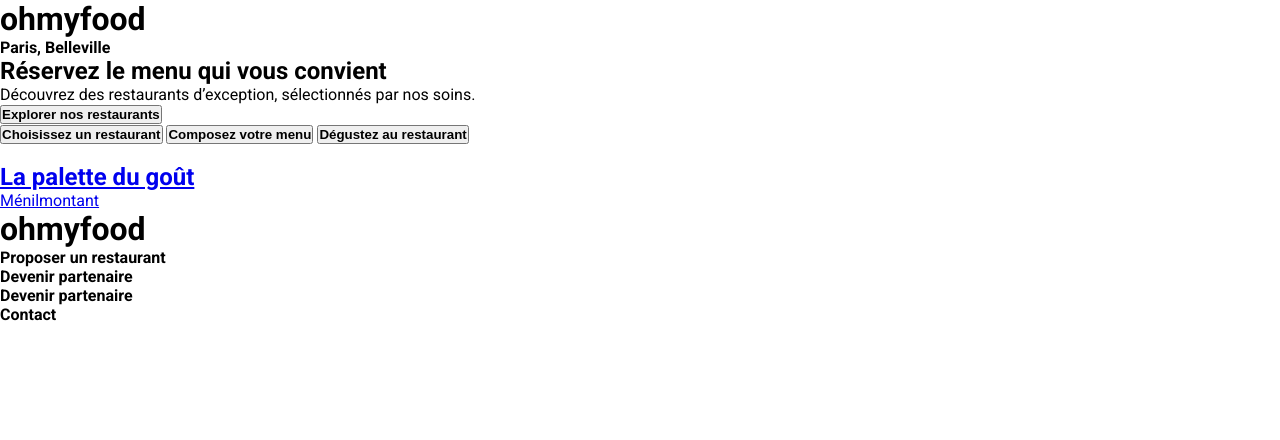
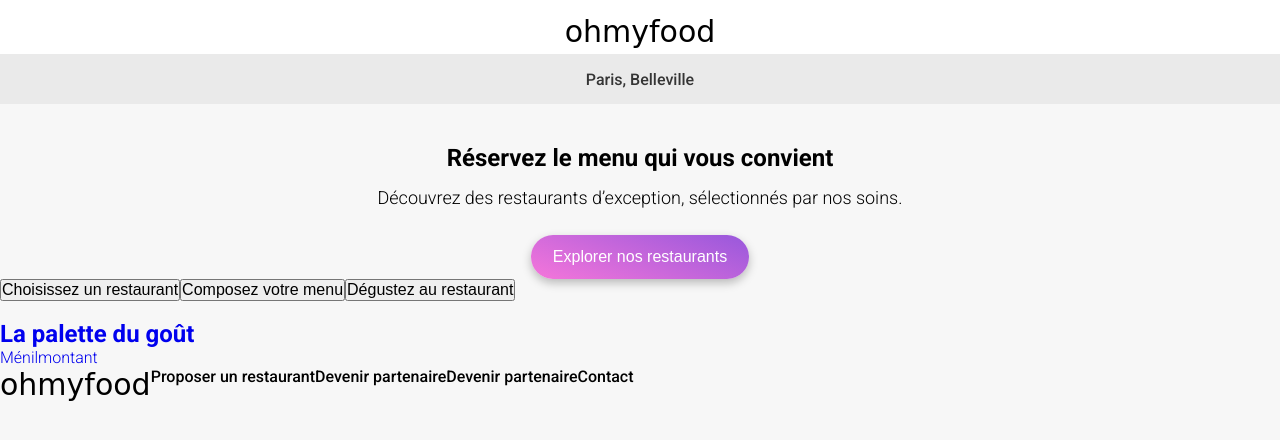
Before and after one commit to WillFDA/Projet_4_ohmyfood, a plain HTML site: page index.html in a window 1280 px wide. Drawn offline with Linux system fonts and the light colour scheme; a web font is replaced by a local one.

Commit message:
Header et hero en scss

```diff
--- a/index.html
+++ b/index.html
@@ -12,31 +12,34 @@
 </head>
 <body>
 <main class="container">
-    <header>
+    <header class="flex text_center">
         <h1>ohmyfood</h1>
     </header>
-
-     <section class="hero_section flex">
-        <div class="location">
+     <section class="hero flex">
+        <div class="location flex text_center">
             <h4 class="">Paris, Belleville</h4>
         </div>
             <h2>Réservez le menu qui vous convient</h2>
             <p>Découvrez des restaurants d’exception, sélectionnés par nos soins.</p>
-                <button class="btn_explore">
+                <button class="flex">
+                    <a href="">
                     <h4>Explorer nos restaurants</h4>
+                    </a>
                 </button>
      </section>
 
-     <section class="functions_section flex">
-        <button class="btn_functions">
-            <h4>Choisissez un restaurant</h4>
-        </button>
-        <button class="btn_functions">
-            <h4>Composez votre menu </h4>
-        </button>
-        <button class="btn_functions">
-            <h4>Dégustez au restaurant</h4>
-        </button>
+     <section class="fonctionnement flex">
+        <div class="container flex">
+            <button>
+                <h4>Choisissez un restaurant</h4>
+            </button>
+            <button>
+                <h4>Composez votre menu</h4>
+            </button>
+            <button>
+                <h4>Dégustez au restaurant</h4>
+            </button>
+        </div>
      </section>
      <section class="all_restaurants">
         <div class="card flex">
--- a/style.css
+++ b/style.css
@@ -1,14 +1,105 @@
+:root {
+  --logo-font: "Shrikhand", cursive;
+  --logo-font-size:1.875rem;
+  --H2-font-size:1.5rem;
+  --H2-font-weight:700;
+  --P-font-weight:300;
+}
+
 * {
-    margin: 0;
-    padding: 0;
-    box-sizing: border-box;
+  margin: 0;
+  padding: 0;
+  box-sizing: border-box;
 }
 
 body {
-    font-family: 'Roboto', sans-serif;
+  font-family: "Roboto", sans-serif;
+  background: #F7F7F7;
 }
 
-.logo {
-    font-family: 'Shrikhand', cursive;
-    font-size: 1.875rem;
+.flex {
+  display: flex;
 }
+
+a {
+  text-decoration: none;
+}
+
+p {
+  font-weight: var(--P-font-weight);
+}
+
+h1 {
+  font-family: var(--logo-font);
+  font-weight: 400;
+  font-size: var(--logo-font-size);
+}
+
+h2 {
+  font-weight: var(--H2-font-weight);
+  font-size: var(--H2-font-size);
+}
+
+h4 {
+  font-weight: 500;
+  font-size: 1rem;
+  color: black;
+}
+
+.text_center {
+  width: 100%;
+  justify-content: center;
+}
+
+main {
+  margin: auto;
+}
+
+header {
+  box-shadow: 0px 2px 4px rgba(0, 0, 0, 0.15);
+  background: white;
+  z-index: 999;
+}
+header h1 {
+  margin-top: 14px;
+  margin-bottom: 5px;
+}
+
+.hero {
+  flex-direction: column;
+  text-align: center;
+}
+.hero .location {
+  background: #EAEAEA;
+  z-index: 1;
+}
+.hero .location h4 {
+  margin-top: 16px;
+  margin-bottom: 15px;
+  color: #353535;
+}
+.hero h2 {
+  margin: auto;
+  margin-top: 40px;
+  width: 70%;
+}
+.hero p {
+  margin: auto;
+  margin-top: 15px;
+  width: 90%;
+  font-size: 1.125rem;
+}
+.hero button {
+  margin: auto;
+  margin-top: 27px;
+  width: 218px;
+  justify-content: center;
+  border: none;
+  border-radius: 25px;
+  box-shadow: 0px 4px 10px rgba(0, 0, 0, 0.25);
+  background: linear-gradient(200.64deg, #9356DC -5.2%, #FF79DA 110.74%);
+}
+.hero button h4 {
+  margin: 13px 18.75px;
+  color: white;
+}/*# sourceMappingURL=style.css.map */
```
